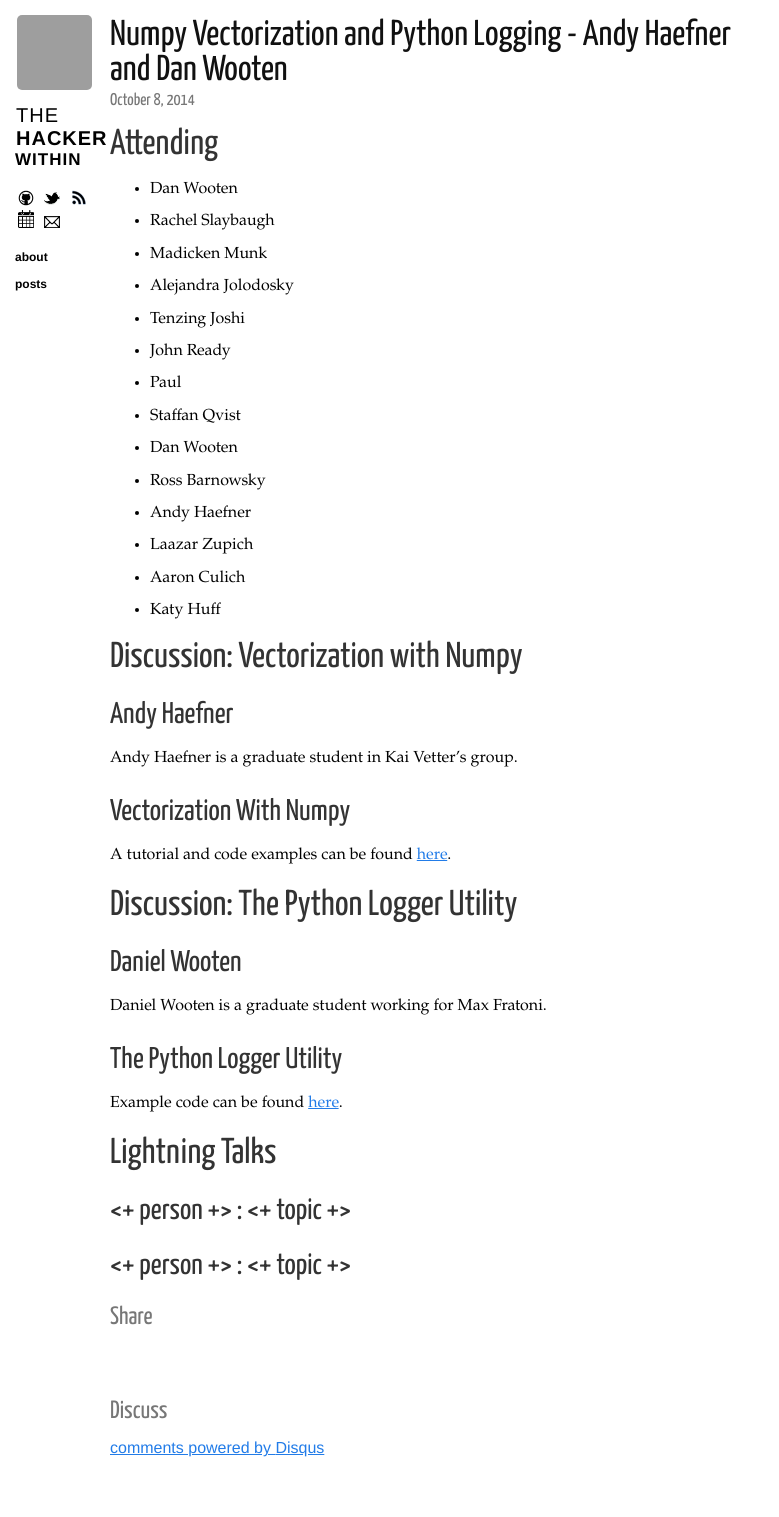
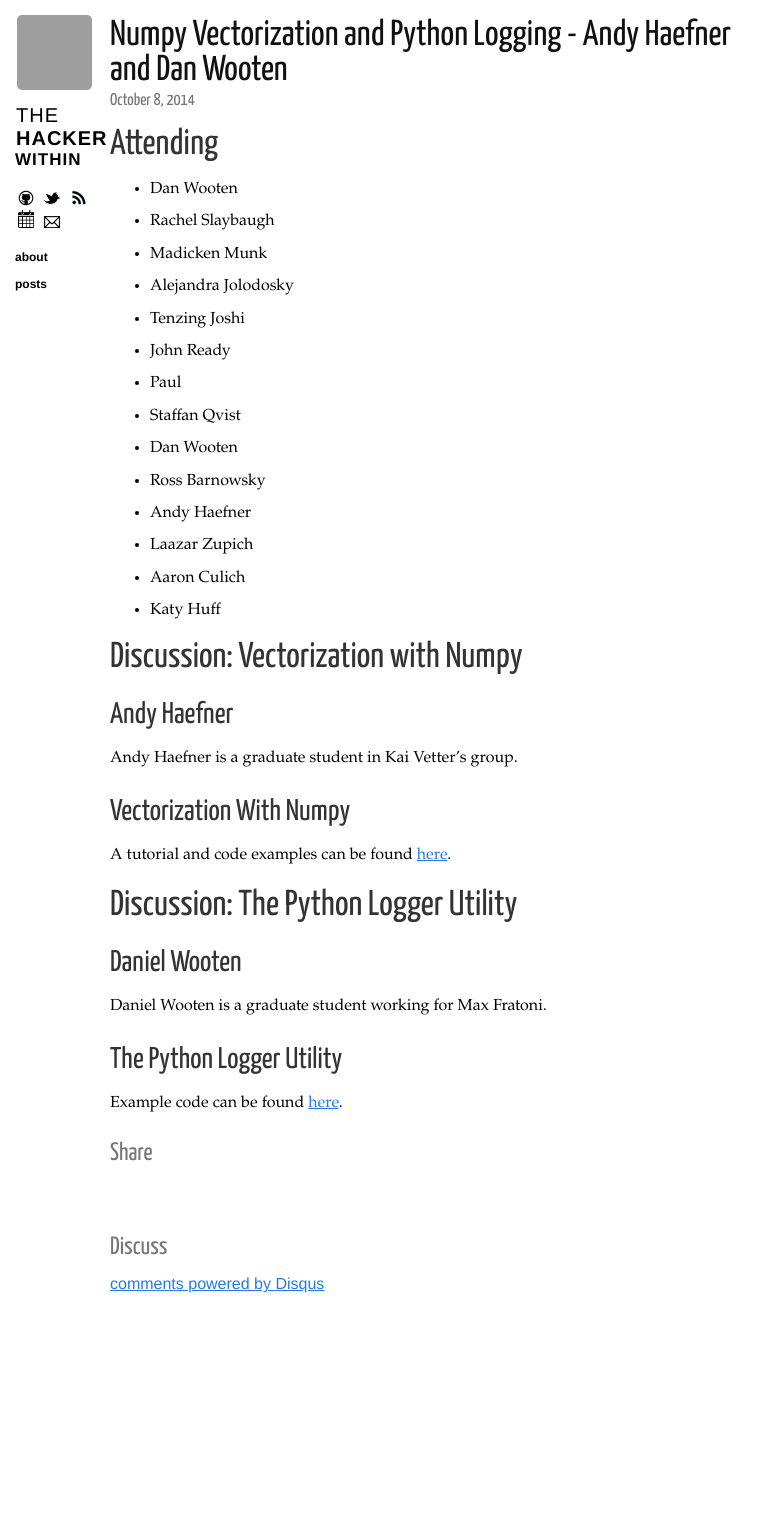
Before and after one commit to thehackerwithin/berkeley, a Jekyll site: the page built from _posts/2014-10-08-numpy-vectorization.markdown, in a window 1280 px wide. Shown: the whole page, without its empty margins (0-779 px from the left). Built offline with Jekyll 4.4.1, drawn with Linux system fonts in a browser that asks for light colours; nearby versions of some CDN libraries; Markdown is read by kramdown in place of the engine named in the settings; comment, search, counter and statistics services are not loaded; after the commit the page ends 1353 px from its top, so only the background shows below that; grey boxes are pictures that could not be loaded.

Commit message:
no lightning talks

```diff
--- a/_posts/2014-10-08-numpy-vectorization.markdown
+++ b/_posts/2014-10-08-numpy-vectorization.markdown
@@ -46,11 +46,3 @@ Daniel Wooten is a graduate student working for Max Fratoni.
 
 Example code can be found
 [here](https://github.com/thehackerwithin/berkeley/tree/master/python_logger).
-
-
-
-# Lightning Talks
-
-## <+ person +> : <+ topic +>
-
-## <+ person +> : <+ topic +>
```
